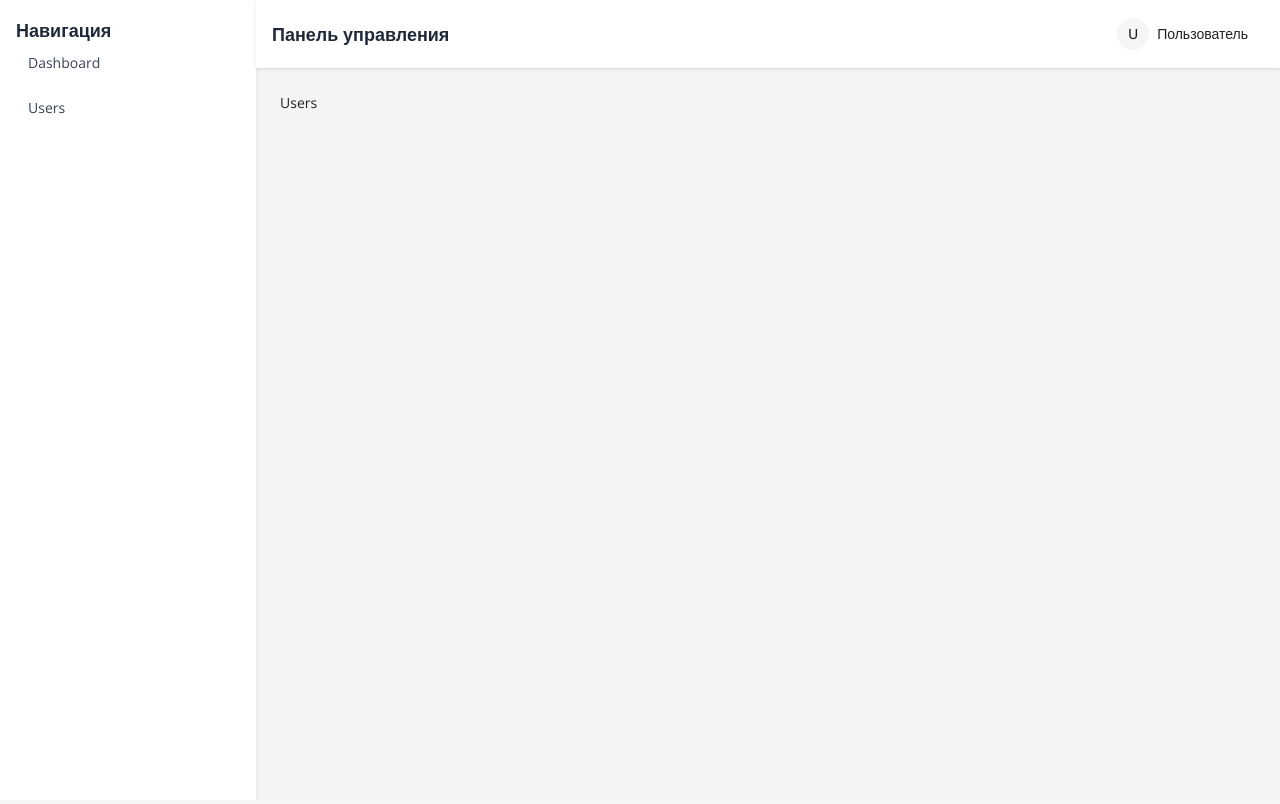
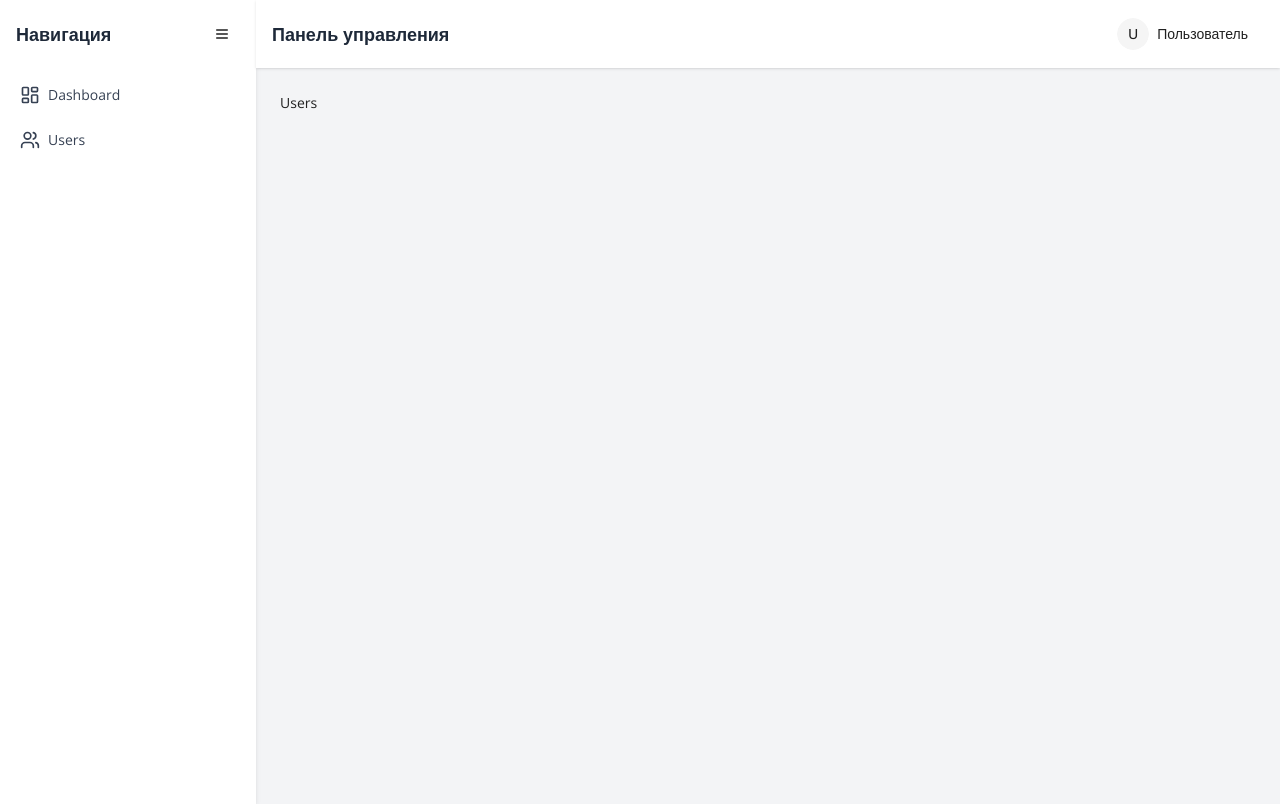
Before and after one commit to CrimsonPoint/travel_app, a React (Vite) app in the folder travel_app/: page /users in a window 1280 px wide. Built offline with nearby package versions, Linux system fonts and the light colour scheme; no server answers; sample sign-in values are in the browser's storage.

Commit message:
sidebar state

```diff
--- a/travel_app/package.json
+++ b/travel_app/package.json
@@ -17,6 +17,7 @@
     "@radix-ui/react-label": "^2.1.2",
     "@radix-ui/react-scroll-area": "^1.2.3",
     "@radix-ui/react-slot": "^1.1.2",
+    "@radix-ui/react-tooltip": "^1.1.8",
     "@tailwindcss/vite": "^4.0.9",
     "axios": "^1.8.1",
     "class-variance-authority": "^0.7.1",
--- a/travel_app/src/components/DefaultLayout.jsx
+++ b/travel_app/src/components/DefaultLayout.jsx
@@ -1,25 +1,21 @@
 import { Link, Navigate, Outlet } from "react-router-dom";
 import { useStateContext } from "../contexts/ContextProvider.jsx";
 import axiosClient from "../axios-client.js";
-import { useEffect } from "react";
+import { useEffect, useState } from "react";
 import { Button } from "@/components/ui/button";
-import {
-  DropdownMenu,
-  DropdownMenuContent,
-  DropdownMenuItem,
-  DropdownMenuLabel,
-  DropdownMenuSeparator,
-  DropdownMenuTrigger,
-} from "@/components/ui/dropdown-menu";
-import { Avatar, AvatarFallback } from "@/components/ui/avatar";
+import { DropdownMenu, DropdownMenuContent, DropdownMenuItem, DropdownMenuLabel, DropdownMenuSeparator, DropdownMenuTrigger} from "@/components/ui/dropdown-menu";
+import {Tooltip, TooltipContent, TooltipProvider, TooltipTrigger, } from "@/components/ui/tooltip"
+import { Avatar, AvatarFallback, AvatarImage } from "@/components/ui/avatar";
 import { ScrollArea } from "@/components/ui/scroll-area";
+import { Menu, Users, LayoutDashboard } from "lucide-react";
 
 export default function DefaultLayout() {
   const { user, token, setUser, setToken } = useStateContext();
 
-  if (!token) {
-    return <Navigate to="/login" />;
-  }
+  const [isSidebarOpen, setIsSidebarOpen] = useState(() => {
+    const saved = localStorage.getItem("sidebarOpen");
+    return saved !== null ? JSON.parse(saved) : true;
+  });
 
   const onLogout = (ev) => {
     ev.preventDefault();
@@ -35,35 +31,80 @@ export default function DefaultLayout() {
     });
   }, []);
 
+  useEffect(() => {
+    localStorage.setItem("sidebarOpen", JSON.stringify(isSidebarOpen));
+  }, [isSidebarOpen]);
+
+  const toggleSidebar = () => {
+    setIsSidebarOpen((prev) => !prev);
+  };
+
+  if (!token) {
+    return <Navigate to="/login" />;
+  }
+
   return (
     <div className="min-h-screen flex bg-gray-100">
-      <aside className="w-64 bg-white shadow-md">
-        <ScrollArea className="h-full">
-          <div className="p-4">
-            <h2 className="text-lg font-semibold text-gray-800 mb-4">
-              Навигация
-            </h2>
-            <nav className="space-y-2">
+      <aside
+        className={`bg-white shadow-md transition-all duration-300 ${
+          isSidebarOpen ? "w-64" : "w-16"
+        }`}
+      >
+        <div className="p-4 flex items-center justify-between">
+          {isSidebarOpen && (
+            <h2 className="text-lg font-semibold text-gray-800">Навигация</h2>
+          )}
+          <Button variant="ghost" size="icon" onClick={toggleSidebar}>
+            <Menu className="h-5 w-5" />
+          </Button>
+        </div>
+        <ScrollArea className="h-[calc(100vh-64px)] flex">
+          <nav className="space-y-2 p-2">
             <Link
               to="/dashboard"
-                className="block px-3 py-2 text-gray-700 hover:bg-gray-100 rounded-md"
+              className="flex items-center px-3 py-2 text-gray-700 hover:bg-gray-100 rounded-md"
             >
+              <TooltipProvider>
+                <Tooltip>
+                  <TooltipTrigger>
+                    <LayoutDashboard className="h-5 w-5" />
+                  </TooltipTrigger>
+                  <TooltipContent side="right">
+                    <p>Dashboard</p>
+                  </TooltipContent>
+                </Tooltip>
+              </TooltipProvider>
+              <span className={`${isSidebarOpen ? "ml-2" : "hidden"}`}>
                 Dashboard
+              </span>
             </Link>
             <Link
               to="/users"
-                className="block px-3 py-2 text-gray-700 hover:bg-gray-100 rounded-md"
+              className="flex items-center px-3 py-2 text-gray-700 hover:bg-gray-100 rounded-md"
             >
+              <TooltipProvider>
+                <Tooltip>
+                  <TooltipTrigger>
+                    <Users className="h-5 w-5" />
+                  </TooltipTrigger>
+                  <TooltipContent side="right">
+                    <p>Users</p>
+                  </TooltipContent>
+                </Tooltip>
+              </TooltipProvider>
+              <span className={`${isSidebarOpen ? "ml-2" : "hidden"}`}>
                 Users
+              </span>
             </Link>
           </nav>
-          </div>
         </ScrollArea>
       </aside>
 
       <div className="flex-1 flex flex-col">
         <header className="bg-white shadow-sm p-4 flex justify-between items-center">
-          <div className="text-lg font-semibold text-gray-800">Панель управления</div>
+          <div className="text-lg font-semibold text-gray-800">
+            Панель управления
+          </div>
           <DropdownMenu>
             <DropdownMenuTrigger asChild>
               <Button variant="ghost" className="flex items-center gap-2">
@@ -84,7 +125,6 @@ export default function DefaultLayout() {
             </DropdownMenuContent>
           </DropdownMenu>
         </header>
-
         <main className="flex-1 p-6">
           <Outlet />
         </main>
--- /dev/null
+++ b/travel_app/src/components/ui/tooltip.tsx
@@ -0,0 +1,59 @@
+import * as React from "react"
+import * as TooltipPrimitive from "@radix-ui/react-tooltip"
+
+import { cn } from "@/lib/utils"
+
+function TooltipProvider({
+  delayDuration = 0,
+  ...props
+}: React.ComponentProps<typeof TooltipPrimitive.Provider>) {
+  return (
+    <TooltipPrimitive.Provider
+      data-slot="tooltip-provider"
+      delayDuration={delayDuration}
+      {...props}
+    />
+  )
+}
+
+function Tooltip({
+  ...props
+}: React.ComponentProps<typeof TooltipPrimitive.Root>) {
+  return (
+    <TooltipProvider>
+      <TooltipPrimitive.Root data-slot="tooltip" {...props} />
+    </TooltipProvider>
+  )
+}
+
+function TooltipTrigger({
+  ...props
+}: React.ComponentProps<typeof TooltipPrimitive.Trigger>) {
+  return <TooltipPrimitive.Trigger data-slot="tooltip-trigger" {...props} />
+}
+
+function TooltipContent({
+  className,
+  sideOffset = 0,
+  children,
+  ...props
+}: React.ComponentProps<typeof TooltipPrimitive.Content>) {
+  return (
+    <TooltipPrimitive.Portal>
+      <TooltipPrimitive.Content
+        data-slot="tooltip-content"
+        sideOffset={sideOffset}
+        className={cn(
+          "bg-primary text-primary-foreground animate-in fade-in-0 zoom-in-95 data-[state=closed]:animate-out data-[state=closed]:fade-out-0 data-[state=closed]:zoom-out-95 data-[side=bottom]:slide-in-from-top-2 data-[side=left]:slide-in-from-right-2 data-[side=right]:slide-in-from-left-2 data-[side=top]:slide-in-from-bottom-2 z-50 w-fit rounded-md px-3 py-1.5 text-xs text-balance",
+          className
+        )}
+        {...props}
+      >
+        {children}
+        <TooltipPrimitive.Arrow className="bg-primary fill-primary z-50 size-2.5 translate-y-[calc(-50%_-_2px)] rotate-45 rounded-[2px]" />
+      </TooltipPrimitive.Content>
+    </TooltipPrimitive.Portal>
+  )
+}
+
+export { Tooltip, TooltipTrigger, TooltipContent, TooltipProvider }
```
Also changed, not shown: 1 other file (tests, documents, lock files or other folders). Lines whose indentation alone changed are shown as unchanged.
